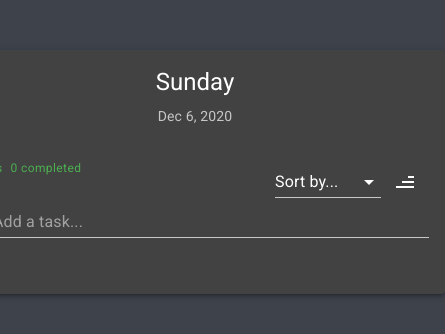
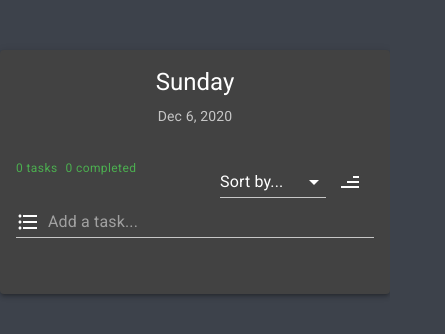
Before and after one commit to ciaranmoran/pwc-tasks, a React (Create React App) app: page / in a window 390 px wide. Shown: the top 334 px of the page, 445 px wide, since content can reach past the window. Built offline with nearby package versions, Linux system fonts and the light colour scheme.

Commit message:
use grid for responsiveness

```diff
--- a/src/components/TaskList/TaskListView.tsx
+++ b/src/components/TaskList/TaskListView.tsx
@@ -1,5 +1,6 @@
 import { FC } from 'react';
 import { makeStyles } from '@material-ui/core/styles';
+import Grid from '@material-ui/core/Grid';
 import Box from '@material-ui/core/Box';
 import Card from '@material-ui/core/Card';
 import CardActionArea from '@material-ui/core/CardActionArea';
@@ -109,8 +110,10 @@ const TaskListView: FC<Props> = ({
   const classes = useStyles();
 
   return (
+    <Grid>
       <Box display='flex' justifyContent='center' marginTop='50px'>
-      <Card className={classes.root} elevation={3}>
+        <Grid item xs={12} md={6}>
+          <Card elevation={3}>
             <CardActionArea>
               <CardContent>
                 <Box display='flex' flexDirection='column' alignItems='center'>
@@ -180,7 +183,9 @@ const TaskListView: FC<Props> = ({
               ))}
             </CardContent>
           </Card>
+        </Grid>
       </Box>
+    </Grid>
   );
 };
 
```
Lines whose indentation alone changed are shown as unchanged.
